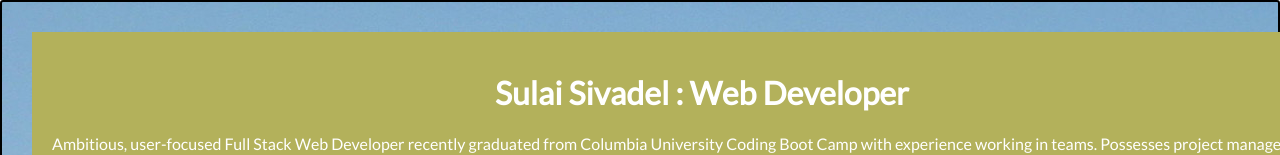
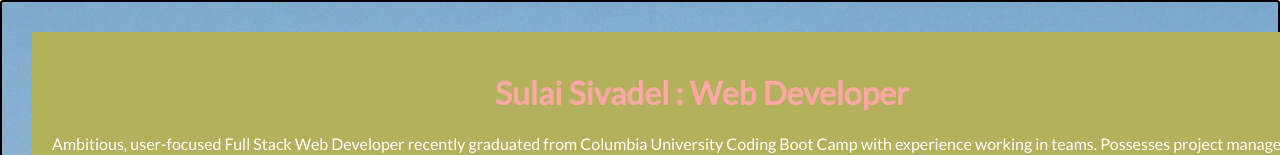
Before and after one commit to Sulai3030/portfolio, a React (Create React App) app in the folder my-app/: page / in a window 1280 px wide. Shown: the top 155 px of the page. Built offline with nearby package versions, Linux system fonts and the light colour scheme.

Commit message:
tweaked css

```diff
--- a/my-app/src/App.css
+++ b/my-app/src/App.css
@@ -18,7 +18,7 @@
   align-items: center;
   justify-content: center;
   font-size: calc(10px + 2vmin);
-  color: white;
+  color: deeppink;
 }
 
 .App {
@@ -39,6 +39,7 @@
 .card-header{
   color:deeppink;
   font-size: 2em;
+
 }
 .card-body{
   height:300px;
@@ -72,11 +73,12 @@
 .nav{
   float:center;
   color: #fff;
-  word-spacing:30px
+  word-spacing:100px;
 
 }
 .nav-link{
   color:#ffa6a6;
+
 }
 .a{
   color:#ffa6a6;
@@ -84,3 +86,9 @@
 .container{
   width:650px;
 }
+.display-3{
+  color:#ffa6a6;
+}
+.h2{
+  color:#ffa6a6;
+}
--- a/my-app/src/App.js
+++ b/my-app/src/App.js
@@ -34,7 +34,7 @@
           </a></h2></center>
         </Navbar>
         <Navbar bg="light" variant="light">
-  </Navbar>
+   </Navbar>
   <Container>
   </Container>
     </div>
@@ -161,7 +161,6 @@
                 <CardSubtitle></CardSubtitle>
                 <CardText>Our goal for this assignment was to create a webpage and dynamically populate a grid with gifs when the user input a search parameter. Using an array as well as jQuery and event handlers I was able to allow a user via an Ajax call to populate the page with appropriate gifs by stipulatinig the rating in the if statement.</CardText>
                 <a href = "https://github.com/Sulai3030/giphyApi"><Button variant="warning">Read More</Button></a>
-
               </CardBody>
             </Card>
         </Row>
```
